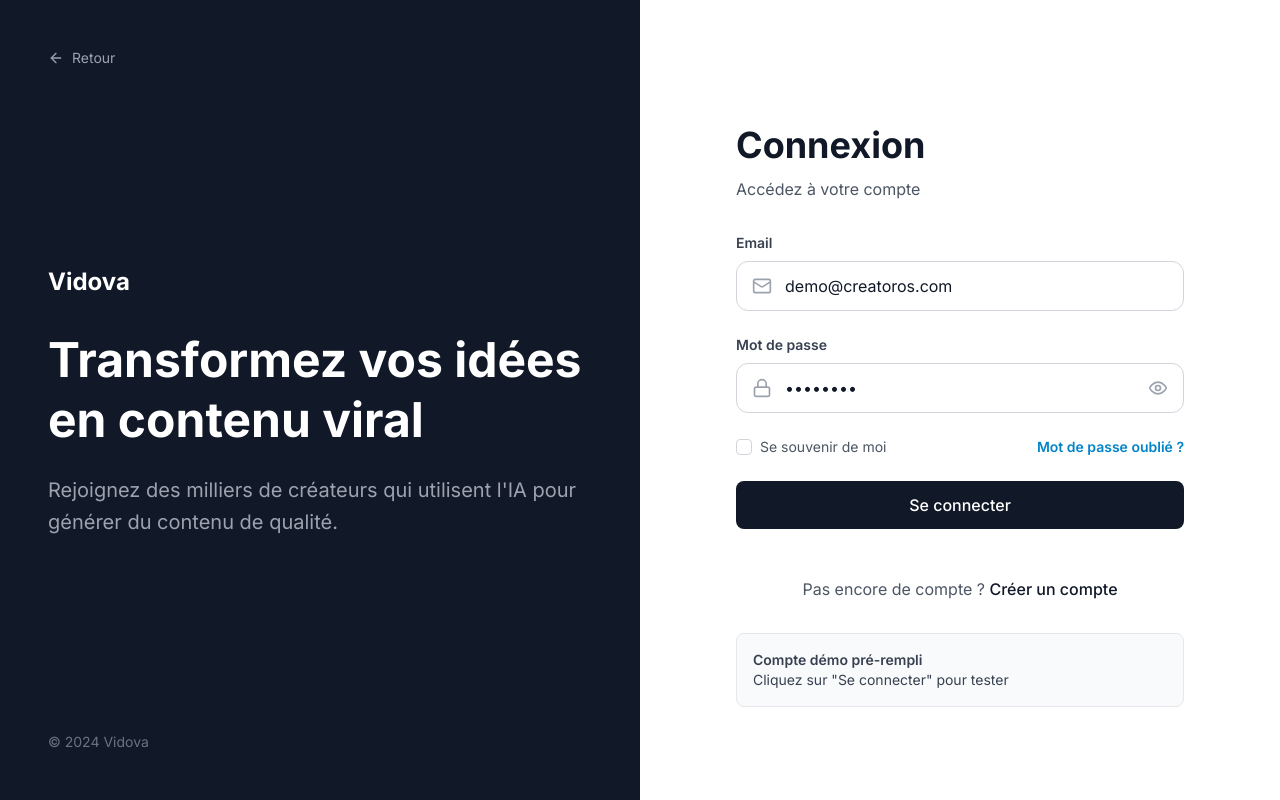
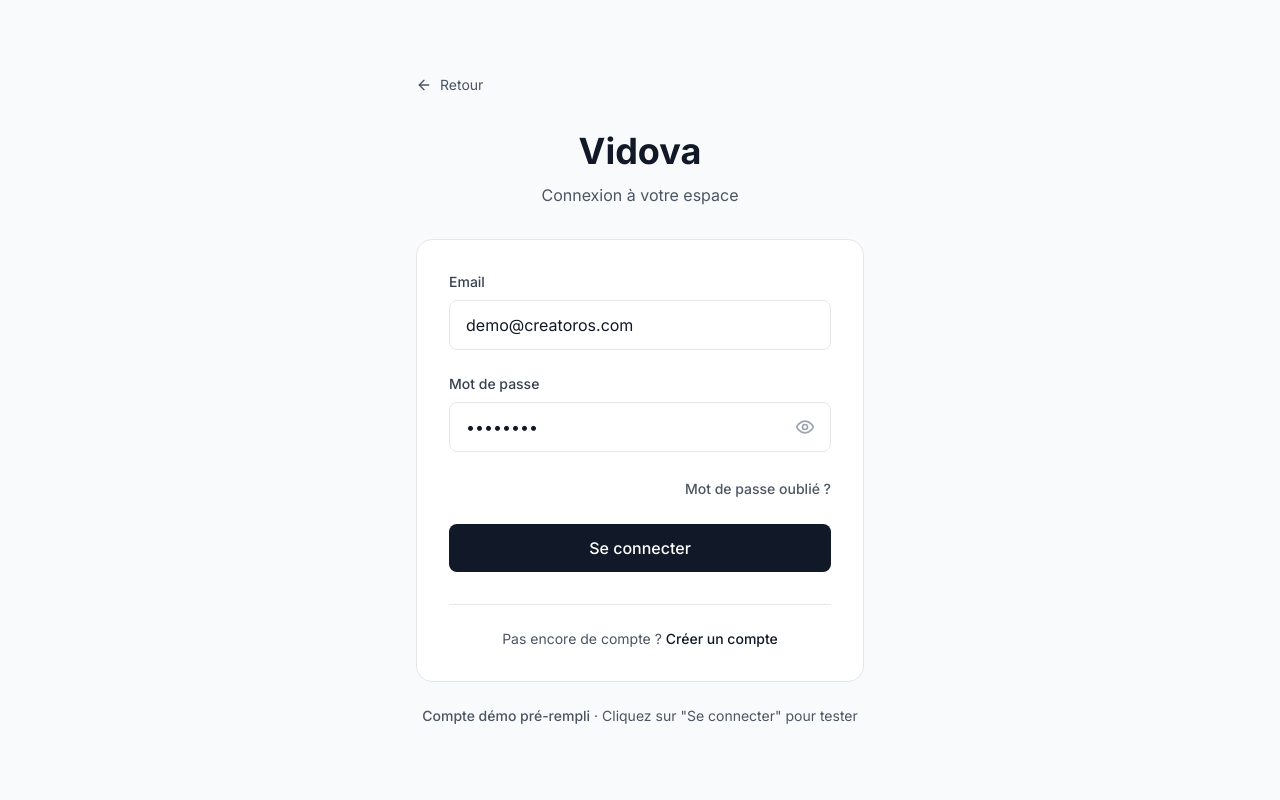
Before and after one commit to skrt67/creatoros, a Next.js app in the folder frontend/: page /login in a window 1280 px wide. Built offline with nearby package versions, Linux system fonts and the light colour scheme.

Commit message:
Redesign login page with minimal Duna style

```diff
--- a/frontend/app/login/page.tsx
+++ b/frontend/app/login/page.tsx
@@ -56,97 +56,53 @@ export default function LoginPage() {
   };
 
   return (
-    <div className="min-h-screen bg-white flex">
-      {/* Left Side - Branding */}
-      <div className="hidden lg:flex lg:w-1/2 bg-gray-900 p-12 flex-col justify-between">
-        {/* Back Button */}
-        <div>
-          <Link href="/" className="inline-flex items-center gap-2 text-gray-400 hover:text-white transition-colors">
+    <div className="min-h-screen bg-gray-50 flex items-center justify-center p-6">
+      <div className="w-full max-w-md">
+        {/* Back Link */}
+        <div className="mb-8">
+          <Link href="/" className="inline-flex items-center gap-2 text-gray-600 hover:text-gray-900 transition-colors">
             <ArrowLeft className="h-4 w-4" />
             <span className="text-sm">Retour</span>
           </Link>
         </div>
 
-        {/* Main Content */}
-        <div className="space-y-8">
-          <div>
-            <h1 className="text-2xl font-bold text-white mb-2">Vidova</h1>
+        {/* Header */}
+        <div className="text-center mb-8">
+          <h1 className="text-4xl font-bold text-gray-900 mb-3">Vidova</h1>
+          <p className="text-gray-600">Connexion à votre espace</p>
         </div>
 
-          <div className="space-y-6">
-            <h2 className="text-5xl font-bold text-white leading-tight">
-              Transformez vos idées en contenu viral
-            </h2>
-            <p className="text-xl text-gray-400 leading-relaxed">
-              Rejoignez des milliers de créateurs qui utilisent l'IA pour générer du contenu de qualité.
-            </p>
-          </div>
-        </div>
-
-        {/* Footer */}
-        <div className="text-gray-500 text-sm">
-          © 2024 Vidova
-        </div>
-      </div>
-
-      {/* Right Side - Form */}
-      <div className="flex-1 flex items-center justify-center p-8 lg:p-12">
-        <div className="w-full max-w-md space-y-8">
-          {/* Mobile Logo */}
-          <div className="lg:hidden text-center space-y-4">
-            <Link href="/" className="inline-flex items-center gap-2 text-gray-600 hover:text-gray-900">
-              <ArrowLeft className="h-4 w-4" />
-              <span className="text-sm">Retour</span>
-            </Link>
-            <div>
-              <h1 className="text-2xl font-bold text-gray-900">Vidova</h1>
-            </div>
-          </div>
-
-          {/* Form Header */}
-          <div className="text-center lg:text-left">
-            <h2 className="text-4xl font-bold text-gray-900">Connexion</h2>
-            <p className="mt-3 text-gray-600">Accédez à votre compte</p>
-          </div>
-
-          {/* Login Form */}
+        {/* Form Card - Duna Style */}
+        <div className="bg-white rounded-2xl border border-gray-200 p-8">
           <form onSubmit={handleSubmit} className="space-y-6">
             {/* Email Field */}
             <div>
-              <label htmlFor="email" className="block text-sm font-semibold text-gray-700 mb-2">
+              <label htmlFor="email" className="block text-sm font-medium text-gray-700 mb-2">
                 Email
               </label>
-              <div className="relative">
-                <div className="absolute inset-y-0 left-0 pl-4 flex items-center pointer-events-none">
-                  <Mail className="h-5 w-5 text-gray-400" />
-                </div>
               <input
                 id="email"
                 type="email"
                 value={formData.email}
                 onChange={(e) => setFormData({ ...formData, email: e.target.value })}
-                  className="w-full pl-12 pr-4 py-3 border border-gray-300 rounded-xl focus:ring-2 focus:ring-primary-500 focus:border-transparent transition-all text-gray-900"
+                className="w-full px-4 py-3 border border-gray-200 rounded-lg focus:ring-2 focus:ring-gray-900 focus:border-transparent transition-all text-gray-900"
                 placeholder="votre@email.com"
                 required
               />
             </div>
-            </div>
 
             {/* Password Field */}
             <div>
-              <label htmlFor="password" className="block text-sm font-semibold text-gray-700 mb-2">
+              <label htmlFor="password" className="block text-sm font-medium text-gray-700 mb-2">
                 Mot de passe
               </label>
               <div className="relative">
-                <div className="absolute inset-y-0 left-0 pl-4 flex items-center pointer-events-none">
-                  <Lock className="h-5 w-5 text-gray-400" />
-                </div>
                 <input
                   id="password"
                   type={showPassword ? 'text' : 'password'}
                   value={formData.password}
                   onChange={(e) => setFormData({ ...formData, password: e.target.value })}
-                  className="w-full pl-12 pr-12 py-3 border border-gray-300 rounded-xl focus:ring-2 focus:ring-primary-500 focus:border-transparent transition-all text-gray-900"
+                  className="w-full px-4 py-3 border border-gray-200 rounded-lg focus:ring-2 focus:ring-gray-900 focus:border-transparent transition-all text-gray-900 pr-12"
                   placeholder="••••••••"
                   required
                 />
@@ -160,13 +116,9 @@ export default function LoginPage() {
               </div>
             </div>
 
-            {/* Remember & Forgot */}
-            <div className="flex items-center justify-between">
-              <label className="flex items-center">
-                <input type="checkbox" className="rounded border-gray-300 text-primary-600 focus:ring-primary-500" />
-                <span className="ml-2 text-sm text-gray-600">Se souvenir de moi</span>
-              </label>
-              <Link href="/forgot-password" className="text-sm font-semibold text-primary-600 hover:text-primary-700">
+            {/* Forgot Password Link */}
+            <div className="text-right">
+              <Link href="/forgot-password" className="text-sm font-medium text-gray-600 hover:text-gray-900">
                 Mot de passe oublié ?
               </Link>
             </div>
@@ -189,22 +141,21 @@ export default function LoginPage() {
           </form>
 
           {/* Sign Up Link */}
-          <div className="text-center pt-4">
-            <p className="text-gray-600">
+          <div className="text-center pt-6 border-t border-gray-200 mt-8">
+            <p className="text-sm text-gray-600">
               Pas encore de compte ?{' '}
               <Link href="/register" className="font-medium text-gray-900 hover:underline">
                 Créer un compte
               </Link>
             </p>
           </div>
+        </div>
 
         {/* Demo Info */}
-          <div className="bg-gray-50 border border-gray-200 rounded-lg p-4">
-            <p className="text-sm text-gray-700">
-              <span className="font-semibold">Compte démo pré-rempli</span><br />
-              Cliquez sur "Se connecter" pour tester
+        <div className="mt-6 text-center">
+          <p className="text-sm text-gray-600">
+            <span className="font-medium">Compte démo pré-rempli</span> · Cliquez sur "Se connecter" pour tester
           </p>
-          </div>
         </div>
       </div>
     </div>
```
Lines whose indentation alone changed are shown as unchanged.
